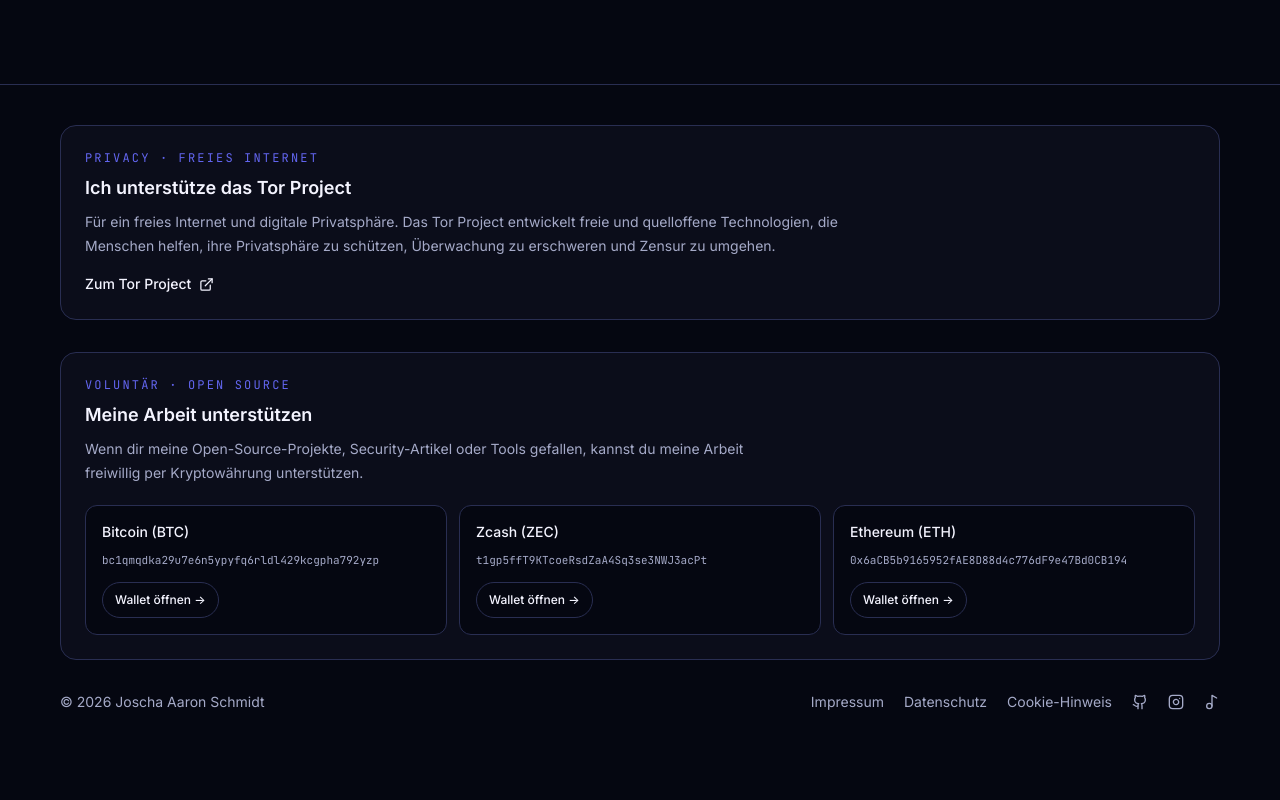
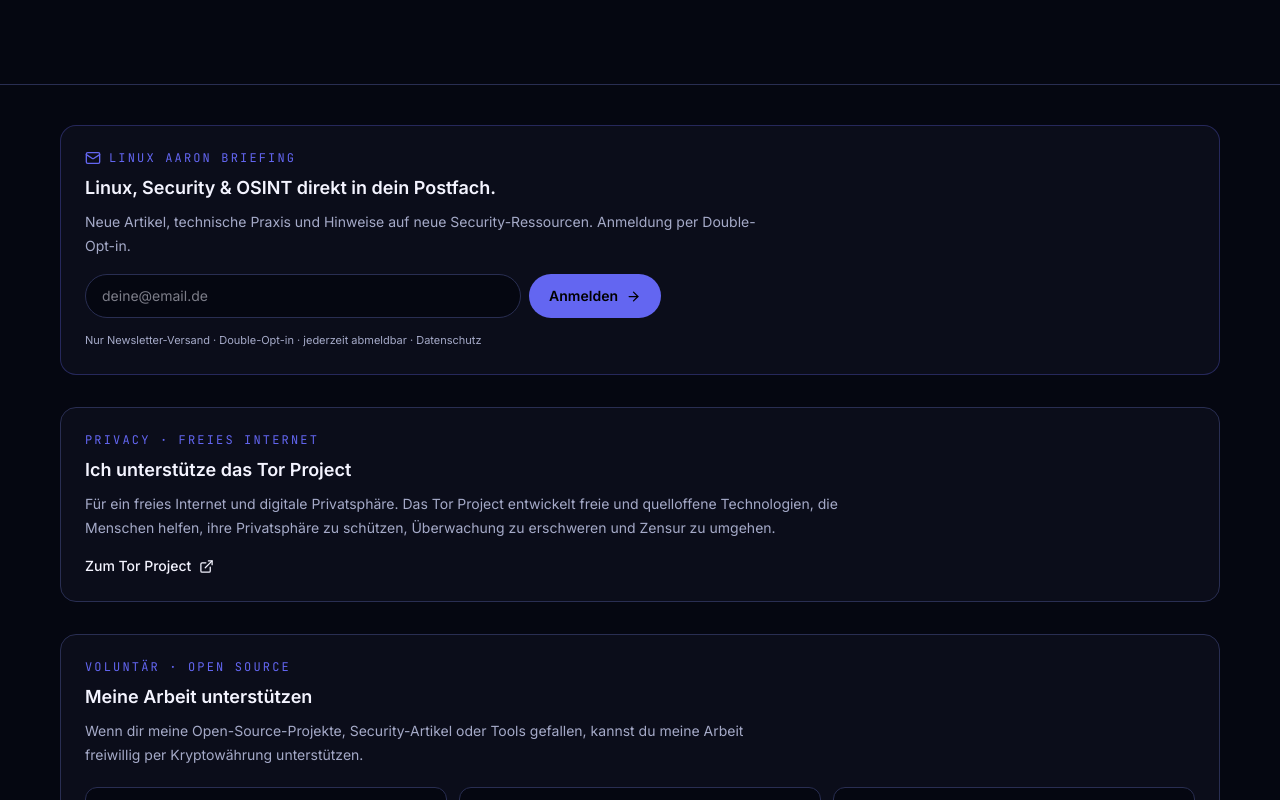
Before and after one commit to aaron0sec/webseite, a Next.js app: page /datenschutz in a window 1280 px wide. Shown: the part 3820-4620 px from the top of the page. Before the commit the page ends 4572 px from the top, so only its background shows below. Built offline with nearby package versions, Linux system fonts and the light colour scheme.

Commit message:
feat: add newsletter signup to footer

```diff
--- a/src/components/site-footer.tsx
+++ b/src/components/site-footer.tsx
@@ -1,6 +1,7 @@
 "use client";
 
-import { Github, Instagram, Music2, ExternalLink } from "lucide-react";
+import { Github, Instagram, Music2, ExternalLink, ArrowRight, Mail } from "lucide-react";
+import { FormEvent, useState } from "react";
 
 const donations = [
   { name: "Bitcoin (BTC)", address: "bc1qmqdka29u7e6n5ypyfq6rldl429kcgpha792yzp", scheme: "bitcoin" },
@@ -9,18 +10,47 @@ const donations = [
 ];
 
 export function SiteFooter() {
+  const [email, setEmail] = useState("");
+  const [message, setMessage] = useState("");
+  const [busy, setBusy] = useState(false);
+
+  async function subscribe(event: FormEvent<HTMLFormElement>) {
+    event.preventDefault();
+    setBusy(true);
+    setMessage("");
+    try {
+      const response = await fetch("/api/newsletter/subscribe", { method: "POST", headers: { "Content-Type": "application/json" }, body: JSON.stringify({ email }) });
+      const data = await response.json();
+      setMessage(data.message || "Bitte prüfe deine E-Mail-Adresse.");
+      if (data.ok) setEmail("");
+    } catch {
+      setMessage("Die Anmeldung konnte gerade nicht verarbeitet werden.");
+    } finally {
+      setBusy(false);
+    }
+  }
+
   const openPrivacyNotice = () => {
-    try {
-      window.localStorage.removeItem("cookie-consent-v2");
-    } catch {
-      // Falls lokale Speicherung blockiert ist, wird der Hinweis beim nächsten Seitenaufruf erneut angezeigt.
-    }
+    try { window.localStorage.removeItem("cookie-consent-v2"); } catch { /* ignore */ }
     window.location.reload();
   };
 
   return (
     <footer className="border-t border-[var(--border)]">
       <div className="container py-10">
+        <div className="mb-8 rounded-2xl border border-[var(--accent)]/30 bg-[var(--surface)] p-5 sm:p-6">
+          <div className="flex items-center gap-2 text-[var(--accent)]"><Mail size={16}/><p className="font-mono text-xs tracking-[0.18em]">LINUX AARON BRIEFING</p></div>
+          <h2 className="mt-2 text-lg font-semibold text-[var(--text)]">Linux, Security & OSINT direkt in dein Postfach.</h2>
+          <p className="mt-2 max-w-2xl text-sm leading-6 text-[var(--muted)]">Neue Artikel, technische Praxis und Hinweise auf neue Security-Ressourcen. Anmeldung per Double-Opt-in.</p>
+          <form onSubmit={subscribe} className="mt-4 flex flex-col gap-2 sm:flex-row sm:max-w-xl">
+            <label htmlFor="footer-newsletter-email" className="sr-only">E-Mail-Adresse</label>
+            <input id="footer-newsletter-email" type="email" required autoComplete="email" value={email} onChange={(e) => setEmail(e.target.value)} placeholder="deine@email.de" className="min-h-11 flex-1 rounded-full border border-[var(--border)] bg-[var(--bg)] px-4 text-sm outline-none focus:border-[var(--accent)]" />
+            <button disabled={busy} className="inline-flex min-h-11 items-center justify-center gap-2 rounded-full bg-[var(--accent)] px-5 text-sm font-semibold text-black disabled:opacity-60">{busy ? "Wird verarbeitet …" : "Anmelden"}<ArrowRight size={15}/></button>
+          </form>
+          {message && <p aria-live="polite" className="mt-3 max-w-xl text-xs leading-5 text-[var(--muted)]">{message}</p>}
+          <p className="mt-3 max-w-xl text-[11px] leading-5 text-[var(--muted)]">Nur Newsletter-Versand · Double-Opt-in · jederzeit abmeldbar · <a href="/datenschutz" className="underline underline-offset-2">Datenschutz</a></p>
+        </div>
+
         <div className="mb-8 rounded-2xl border border-[var(--border)] bg-[var(--surface)] p-5 sm:p-6">
           <p className="font-mono text-xs tracking-[0.18em] text-[var(--accent)]">PRIVACY · FREIES INTERNET</p>
           <h2 className="mt-2 text-lg font-semibold text-[var(--text)]">Ich unterstütze das Tor Project</h2>
@@ -31,27 +61,9 @@ export function SiteFooter() {
           <p className="font-mono text-xs tracking-[0.18em] text-[var(--accent)]">VOLUNTÄR · OPEN SOURCE</p>
           <h2 className="mt-2 text-lg font-semibold text-[var(--text)]">Meine Arbeit unterstützen</h2>
           <p className="mt-2 max-w-2xl text-sm leading-6 text-[var(--muted)]">Wenn dir meine Open-Source-Projekte, Security-Artikel oder Tools gefallen, kannst du meine Arbeit freiwillig per Kryptowährung unterstützen.</p>
-          <div className="mt-5 grid gap-3 lg:grid-cols-3">
-            {donations.map((donation) => (
-              <div key={donation.name} className="rounded-xl border border-[var(--border)] bg-[var(--bg)] p-4">
-                <p className="text-sm font-medium text-[var(--text)]">{donation.name}</p>
-                <button type="button" onClick={() => navigator.clipboard?.writeText(donation.address)} className="mt-2 block w-full break-all text-left font-mono text-[11px] leading-5 text-[var(--muted)] hover:text-[var(--accent)]" title="Adresse kopieren" aria-label={`${donation.name} Adresse kopieren`}>{donation.address}</button>
-                <a href={`${donation.scheme}:${donation.address}`} className="mt-3 inline-flex min-h-9 items-center rounded-full border border-[var(--border)] px-3 py-1.5 text-xs font-medium text-[var(--text)] hover:border-[var(--accent)]">Wallet öffnen →</a>
-              </div>
-            ))}
-          </div>
+          <div className="mt-5 grid gap-3 lg:grid-cols-3">{donations.map((donation) => <div key={donation.name} className="rounded-xl border border-[var(--border)] bg-[var(--bg)] p-4"><p className="text-sm font-medium text-[var(--text)]">{donation.name}</p><button type="button" onClick={() => navigator.clipboard?.writeText(donation.address)} className="mt-2 block w-full break-all text-left font-mono text-[11px] leading-5 text-[var(--muted)] hover:text-[var(--accent)]" title="Adresse kopieren" aria-label={`${donation.name} Adresse kopieren`}>{donation.address}</button><a href={`${donation.scheme}:${donation.address}`} className="mt-3 inline-flex min-h-9 items-center rounded-full border border-[var(--border)] px-3 py-1.5 text-xs font-medium text-[var(--text)] hover:border-[var(--accent)]">Wallet öffnen →</a></div>)}</div>
         </div>
-        <div className="flex flex-col gap-4 text-sm text-[var(--muted)] sm:flex-row sm:items-center sm:justify-between">
-          <span>© 2026 Joscha Aaron Schmidt</span>
-          <div className="flex flex-wrap items-center gap-5">
-            <a href="/impressum">Impressum</a>
-            <a href="/datenschutz">Datenschutz</a>
-            <button type="button" onClick={openPrivacyNotice} className="transition hover:text-[var(--text)]">Cookie-Hinweis</button>
-            <a href="https://github.com/aaron0sec" target="_blank" rel="noreferrer" aria-label="GitHub"><Github size={16}/></a>
-            <a href="https://www.instagram.com/linux_aaron/" target="_blank" rel="noreferrer" aria-label="Instagram"><Instagram size={16}/></a>
-            <a href="https://www.tiktok.com/@linux_aaron" target="_blank" rel="noreferrer" aria-label="TikTok"><Music2 size={16}/></a>
-          </div>
-        </div>
+        <div className="flex flex-col gap-4 text-sm text-[var(--muted)] sm:flex-row sm:items-center sm:justify-between"><span>© 2026 Joscha Aaron Schmidt</span><div className="flex flex-wrap items-center gap-5"><a href="/impressum">Impressum</a><a href="/datenschutz">Datenschutz</a><a href="/newsletter">Newsletter</a><button type="button" onClick={openPrivacyNotice} className="transition hover:text-[var(--text)]">Cookie-Hinweis</button><a href="https://github.com/aaron0sec" target="_blank" rel="noreferrer" aria-label="GitHub"><Github size={16}/></a><a href="https://www.instagram.com/linux_aaron/" target="_blank" rel="noreferrer" aria-label="Instagram"><Instagram size={16}/></a><a href="https://www.tiktok.com/@linux_aaron" target="_blank" rel="noreferrer" aria-label="TikTok"><Music2 size={16}/></a></div></div>
       </div>
     </footer>
   );
```
